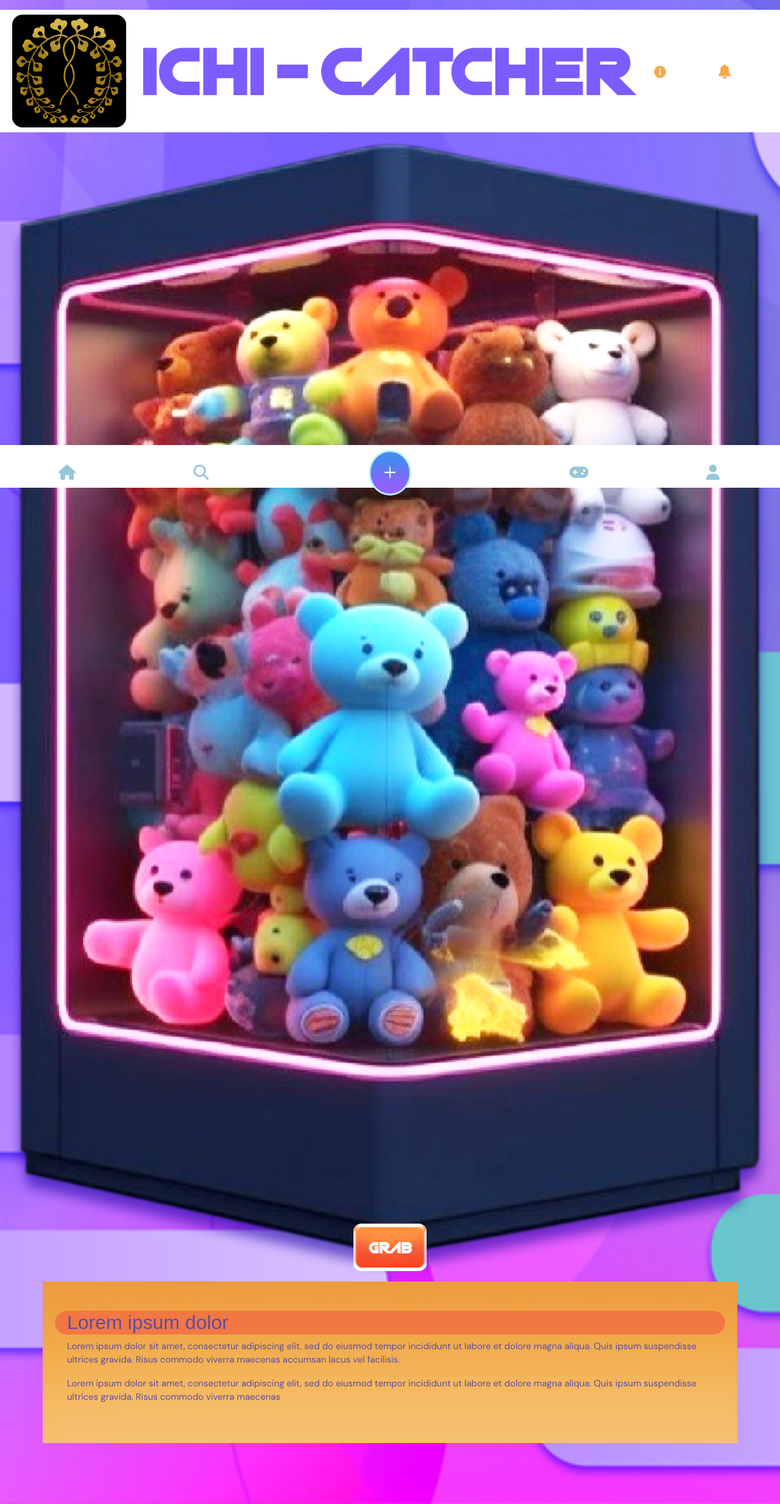
After one commit to Do-Test-Live/W-Ichi-Catch, a PHP site: page /home.html in a window 1280 px wide. The commit adds this page. Shown: the whole page at 61% size. Run offline with PHP 8.4, Linux system fonts and the light colour scheme.

Commit message:
24/07/2023

```diff
--- a/assets/css/style.css
+++ b/assets/css/style.css
@@ -101,3 +101,88 @@
 .or-text {
     margin: 0 10px; /* Adjust the spacing between "or" and the lines */
 }
+
+
+/*home page style*/
+.home-body{
+    background-image: url("../images/homepage/main-bg.webp");
+    background-size: cover;
+    background-repeat: no-repeat;
+    background-position: bottom;
+    height: 100%;
+    margin: 0;
+    padding: 0;
+}
+.navbar {
+    display: flex;
+    justify-content: space-around;
+    align-items: center;
+    background-color: #ffffff;
+    color: white;
+    position: fixed;
+    bottom: 0;
+    left: 0;
+    width: 100%;
+    height: 70px;
+}
+
+.icon {
+    flex: 1;
+    text-align: center;
+    padding: 10px;
+}
+
+.icon i {
+    font-size: 25px;
+    color: #97c8d7;
+}
+
+.center-icon {
+    flex: 2;
+    text-align: center;
+    padding: 0;
+}
+
+.center-icon img {
+    width: 70px; /* Adjust the size of the center icon */
+    height: 75px; /* Adjust the size of the center icon */
+    border-radius: 50%;
+}
+
+.head-banner{
+    background-color: #ffffff;
+}
+.grab-btn{
+    background-image: url("../images/homepage/grab-button.webp");
+    background-size: cover;
+    background-repeat: no-repeat;
+    background-position: center;
+    width: 120px;
+    height: 80px;
+}
+
+.home-text-section{
+    padding: 20px;
+    background-image: url("../images/homepage/rectangular.webp");
+    background-size: cover;
+    background-repeat: no-repeat;
+    background-position: center;
+    font-family: DMSans-R,sans-serif;
+}
+
+.home-text-section h2{
+    font-family: XXIX, sans-serif;
+    color: #5d4ba8;
+    padding: 0 20px;
+    background: #f27843;
+    border-radius: 20px;
+}
+
+.home-text-section p{
+    padding-left: 20px;
+    color: #5d4ba8;
+    font-size: 15px;
+}
+.before-footer{
+    height: 100px;
+}
--- /dev/null
+++ b/home.html
@@ -0,0 +1,69 @@
+<!DOCTYPE html>
+<html lang="en">
+<head>
+    <!-- Required meta tags -->
+    <meta charset="utf-8">
+    <meta name="viewport" content="width=device-width, initial-scale=1">
+
+    <!-- Bootstrap CSS -->
+    <link href="assets/css/bootstrap/bootstrap.min.css" rel="stylesheet">
+    <link href="assets/css/style.css" rel="stylesheet">
+    <title>Ichi-Catch - Home</title>
+    <link rel="stylesheet" href="https://cdnjs.cloudflare.com/ajax/libs/font-awesome/6.4.0/css/all.min.css"
+          integrity="sha512-iecdLmaskl7CVkqkXNQ/ZH/XLlvWZOJyj7Yy7tcenmpD1ypASozpmT/E0iPtmFIB46ZmdtAc9eNBvH0H/ZpiBw=="
+          crossorigin="anonymous" referrerpolicy="no-referrer"/>
+    <!--<script src="assets/js/custom.js"></script>-->
+</head>
+<body class="home-body">
+<div class="navbar">
+    <a href="#" class="icon"><i class="fa-solid fa-house"></i></a>
+    <a href="#" class="icon"><i class="fa-solid fa-magnifying-glass"></i></a>
+    <a href="#" class="center-icon"><img src="assets/images/homepage/add-button.png" alt="Icon 3"></a>
+    <a href="#" class="icon"><i class="fa-solid fa-gamepad"></i></a>
+    <a href="#" class="icon"><i class="fa-solid fa-user"></i></a>
+</div>
+
+<div class="container-fluid">
+    <div class="row mt-3 mb-3 head-banner p-2 flex align-items-center justify-content-center">
+        <div class="col-2">
+            <img src="assets/images/homepage/Logo.webp" class="img-fluid">
+        </div>
+        <div class="col-8 ps-3 pe-3">
+            <img src="assets/images/homepage/ichi-chatcher.webp" class="img-fluid">
+        </div>
+        <div class="col-1">
+            <img src="assets/images/homepage/imformation.webp" style="width: 20px">
+        </div>
+        <div class="col-1">
+            <img src="assets/images/homepage/bell.webp" style="width: 20px">
+        </div>
+    </div>
+    <div class="row">
+        <div class="col-12">
+            <img src="assets/images/homepage/img01.webp" class="img-fluid">
+        </div>
+    </div>
+    <div class="row flex align-items-center justify-content-center" style="margin-top: -90px;">
+        <button class="btn grab-btn"></button>
+    </div>
+    <div class="container home-text-section mt-3 pt-5 pb-5">
+        <div class="col-12">
+            <h2>Lorem ipsum dolor</h2>
+            <p>Lorem ipsum dolor sit amet, consectetur adipiscing elit, sed do eiusmod tempor incididunt ut labore et
+                dolore magna aliqua. Quis ipsum suspendisse ultrices gravida. Risus commodo viverra maecenas accumsan
+                lacus vel facilisis. </p>
+            <p>Lorem ipsum dolor sit amet, consectetur adipiscing elit, sed do eiusmod tempor incididunt ut labore et
+                dolore magna aliqua. Quis ipsum suspendisse ultrices gravida. Risus commodo viverra maecenas </p>
+        </div>
+    </div>
+    <div class="row before-footer">
+
+    </div>
+
+</div>
+
+
+<script src="assets/js/bootstrap.bundle.min.js"></script>
+
+</body>
+</html>
--- a/index.html
+++ b/index.html
@@ -9,6 +9,7 @@
     <link href="assets/css/bootstrap/bootstrap.min.css" rel="stylesheet">
     <link href="assets/css/style.css" rel="stylesheet">
     <title>Ichi-Catch</title>
+    <script src="assets/js/custom.js"></script>
 </head>
 <body class="login-body">
 <section class="login-logo">
@@ -53,7 +54,7 @@
 </section>
 
 <script src="assets/js/bootstrap.bundle.min.js"></script>
-<script src="assets/js/custom.js"></script>
+
 
 
 </body>
```
Also changed, not shown: assets/js/custom.js (+16 -0 lines), assets/images/homepage/Logo.webp (added), assets/images/homepage/add-button.png (added), assets/images/homepage/bell.webp (added), assets/images/homepage/grab-button.webp (added), assets/images/homepage/ichi-chatcher.webp (added), assets/images/homepage/imformation.webp (added), assets/images/homepage/img01.webp (added), assets/images/homepage/main-bg.webp (added), assets/images/homepage/rectangular.webp (added).
